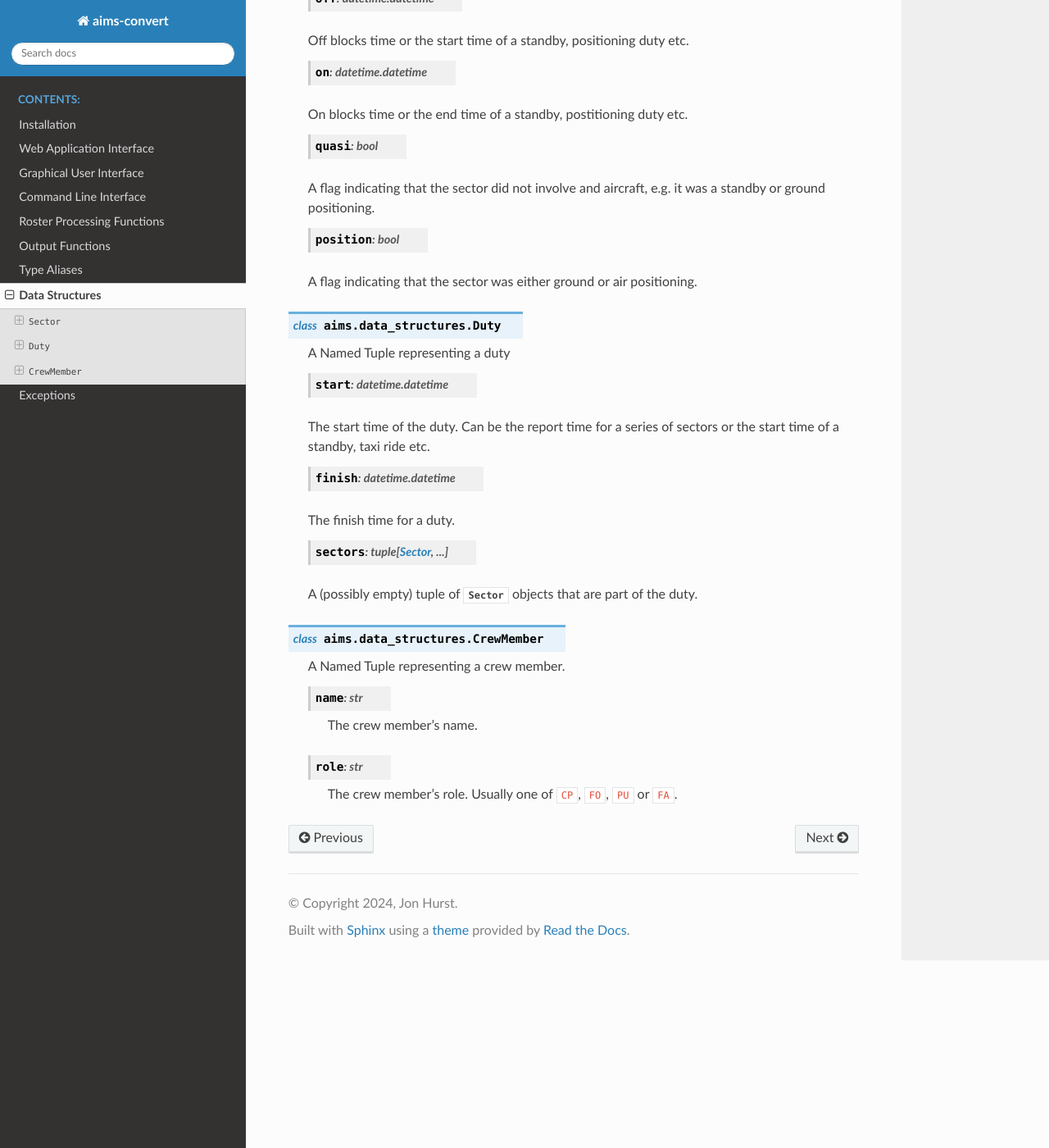
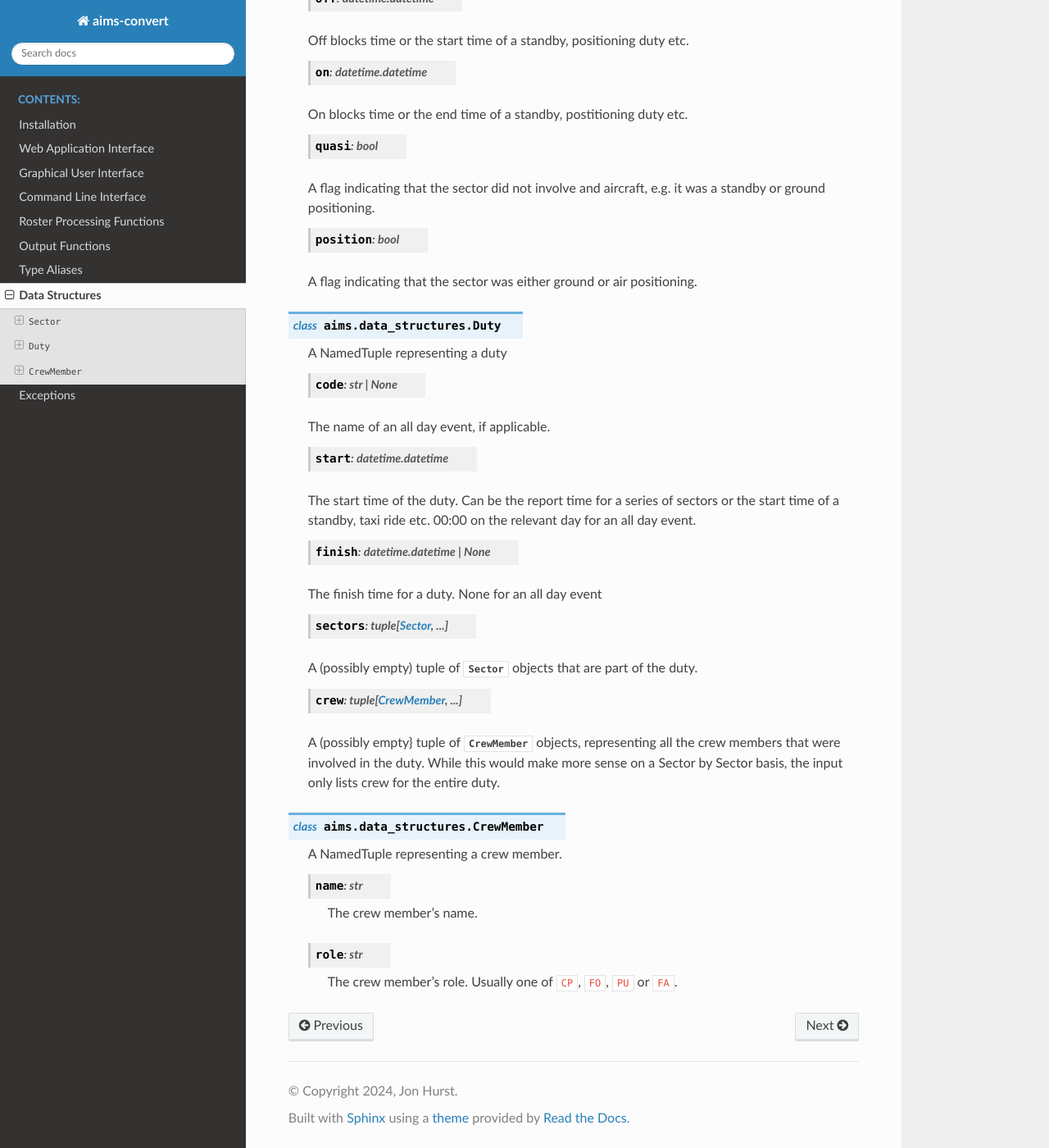
Before and after one commit to JonHurst/aims-convert, a Sphinx documentation site: the page built from docs/data_structures.rst, in a window 1280 px wide and 1400 px high, scrolled down 725 px. Shown: the whole window at 82% size. Built offline with Sphinx 7.4.7 and the Read the Docs theme 2.0.0, drawn with Linux system fonts in a browser that asks for light colours; some of the changed text lies outside the part shown.

Commit message:
Finished updating data structure documentation

```diff
--- a/docs/data_structures.rst
+++ b/docs/data_structures.rst
@@ -5,7 +5,7 @@ Data Structures
 
 .. class:: Sector
 
-   A Named Tuple representing a sector or a quasi sector such as standby,
+   A NamedTuple representing a sector or a quasi sector such as standby,
    positioning etc.
 
    .. attribute:: name
@@ -59,28 +59,40 @@ Data Structures
 
 .. class:: Duty
 
-   A Named Tuple representing a duty
+   A NamedTuple representing a duty
+
+   .. attribute:: code
+      :type: Optional[str]
+
+   The name of an all day event, if applicable.
 
    .. attribute:: start
       :type: datetime.datetime
 
    The start time of the duty. Can be the report time for a series of sectors or
-   the start time of a standby, taxi ride etc.
+   the start time of a standby, taxi ride etc. 00:00 on the relevant day for an
+   all day event.
 
    .. attribute:: finish
-      :type: datetime.datetime
+      :type: Optional[datetime.datetime]
 
-   The finish time for a duty.
+   The finish time for a duty. None for an all day event
 
    .. attribute:: sectors
       :type: tuple[Sector, ...]
 
    A (possibly empty) tuple of :class:`Sector` objects that are part of the duty.
 
+   .. attribute:: crew
+      :type: tuple[CrewMember, ...]
+
+   A (possibly empty} tuple of :class:`CrewMember` objects, representing all the
+   crew members that were involved in the duty. While this would make more sense
+   on a Sector by Sector basis, the input only lists crew for the entire duty.
 
 .. class:: CrewMember
 
-   A Named Tuple representing a crew member.
+   A NamedTuple representing a crew member.
 
    .. attribute:: name
       :type: str
```
